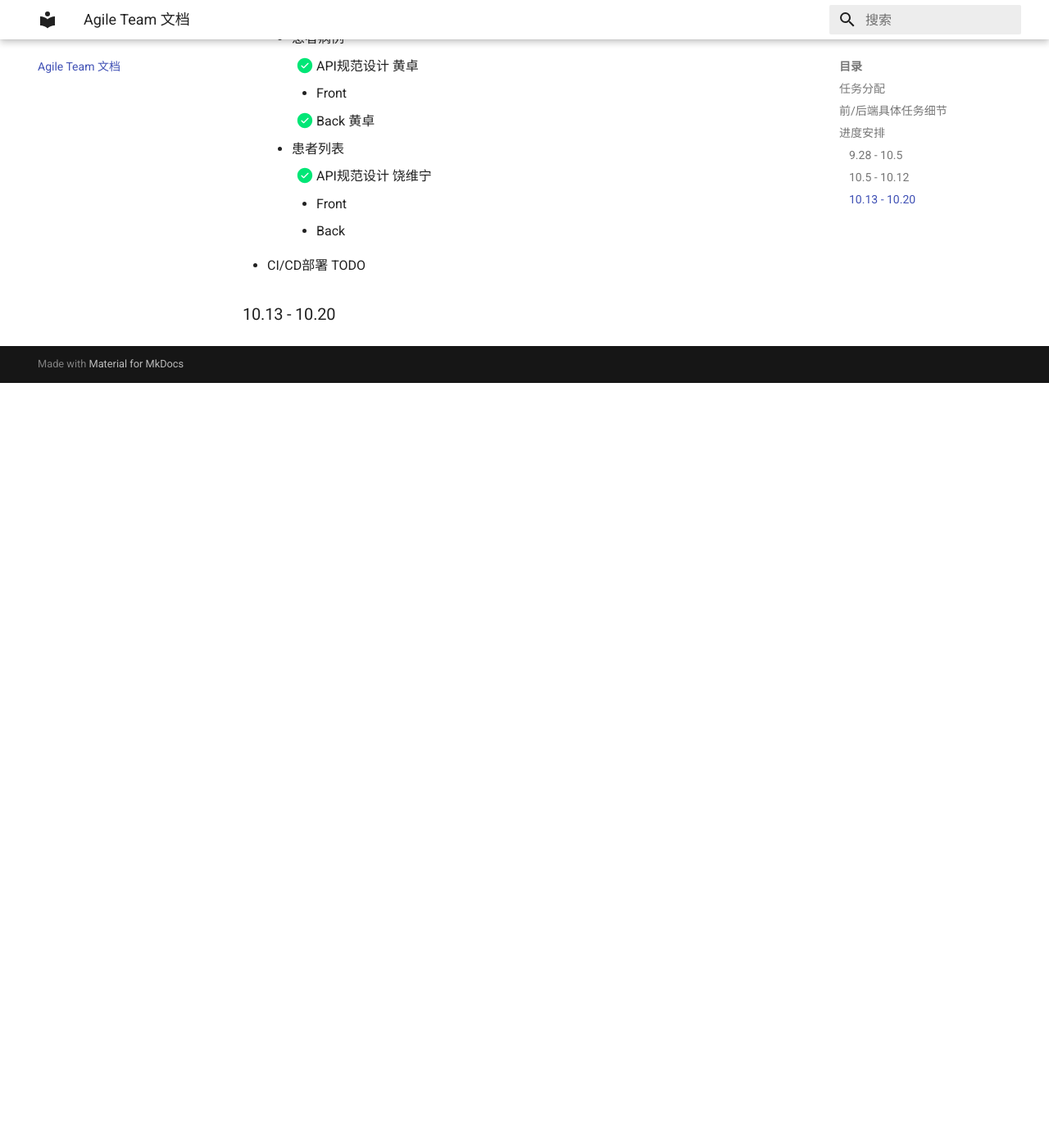
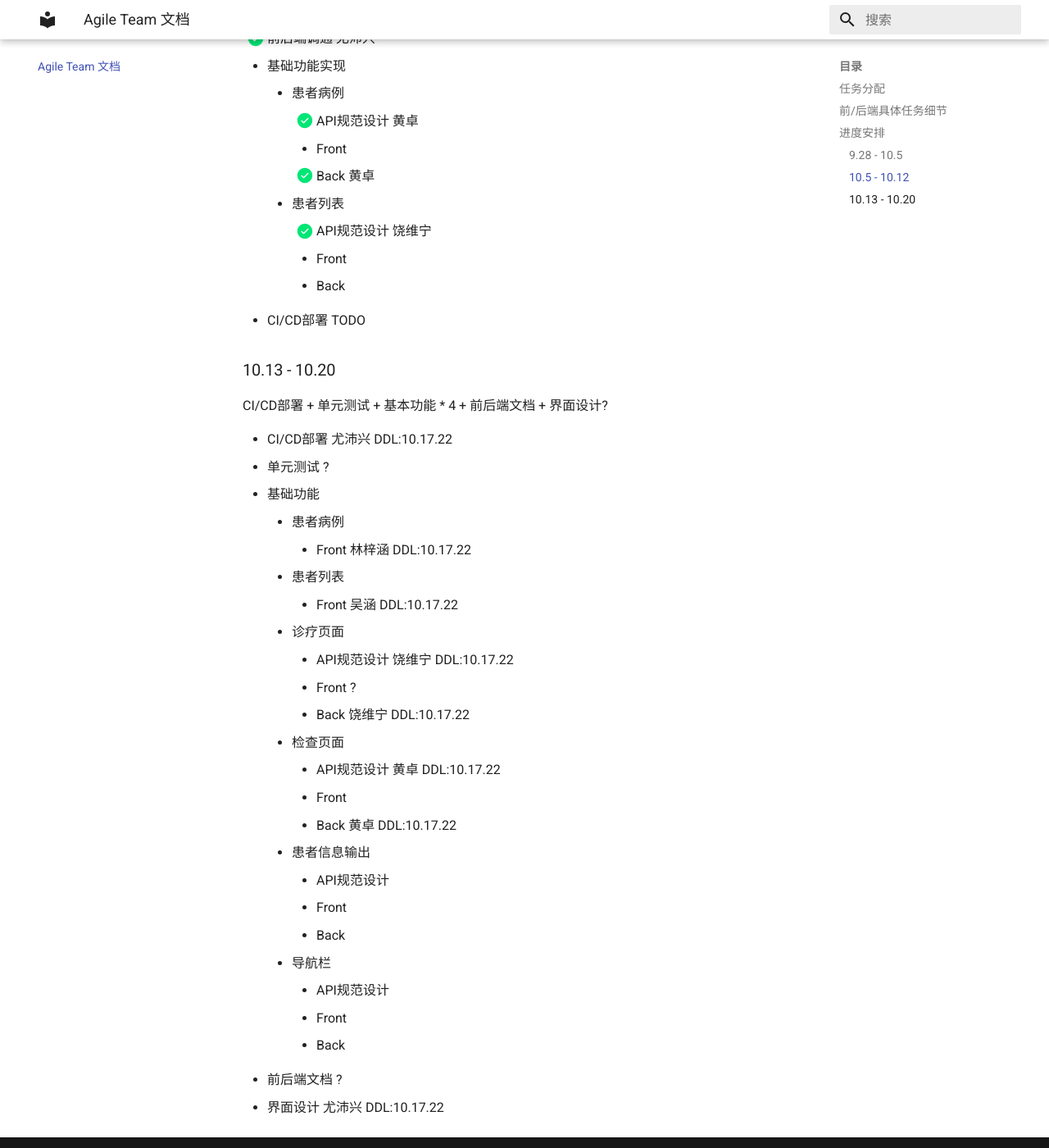
Before and after one commit to rouVling/2023SE-document, an MkDocs documentation site: the page built from docs/index.md, in a window 1280 px wide and 1400 px high, scrolled down 2076 px. Shown: the whole window at 82% size. Built offline with MkDocs 1.6.1 and Material for MkDocs 9.7.7, drawn with Linux system fonts in a browser that asks for light colours; before the commit the page ends 2543 px from its top, so only the background shows below that.

Commit message:
10.16任务分配

```diff
--- a/docs/index.md
+++ b/docs/index.md
@@ -17,12 +17,15 @@
 
 ## 任务分配
 
+
 - 前端
 	- 患者病历
 	- 患者列表
+- 界面优化
 - 后端
 	- 患者列表
 	- 诊疗页面
+    - 检查页面
 - 文档
 	- 完善后端文档的逻辑和数据库结构设计，设计数据库表格结构以及关系
 	- 开始写前端文档，进行组件设计，存储设计等等等等
@@ -77,3 +80,30 @@ CI/CD部署 + 基本功能至少实现前4个 + 前后端调通
  - CI/CD部署 TODO
 
 ### 10.13 - 10.20
+CI/CD部署 + 单元测试 + 基本功能 * 4 + 前后端文档 + 界面设计?
+
+ - CI/CD部署 尤沛兴 DDL:10.17.22
+ - 单元测试 ?
+ - 基础功能
+     - 患者病例
+        - Front 林梓涵 DDL:10.17.22
+     - 患者列表
+        - Front 吴涵 DDL:10.17.22
+     - 诊疗页面
+        - API规范设计 饶维宁 DDL:10.17.22
+        - Front ?
+        - Back 饶维宁 DDL:10.17.22
+     - 检查页面
+        - API规范设计 黄卓 DDL:10.17.22
+        - Front
+        - Back 黄卓 DDL:10.17.22
+     - 患者信息输出
+        - API规范设计
+        - Front
+        - Back
+     - 导航栏
+        - API规范设计
+        - Front
+        - Back
+ - 前后端文档 ?
+ - 界面设计 尤沛兴 DDL:10.17.22
```
